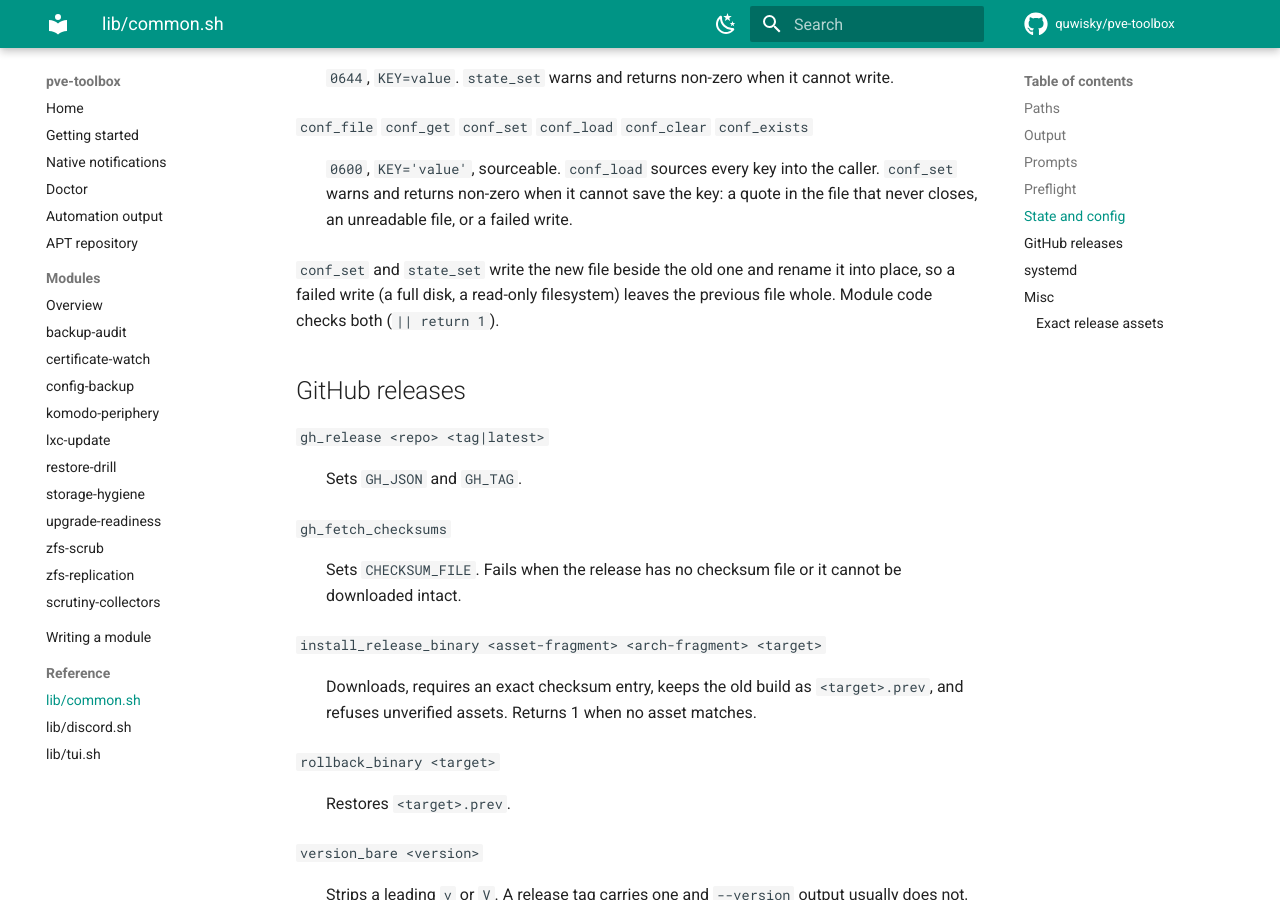
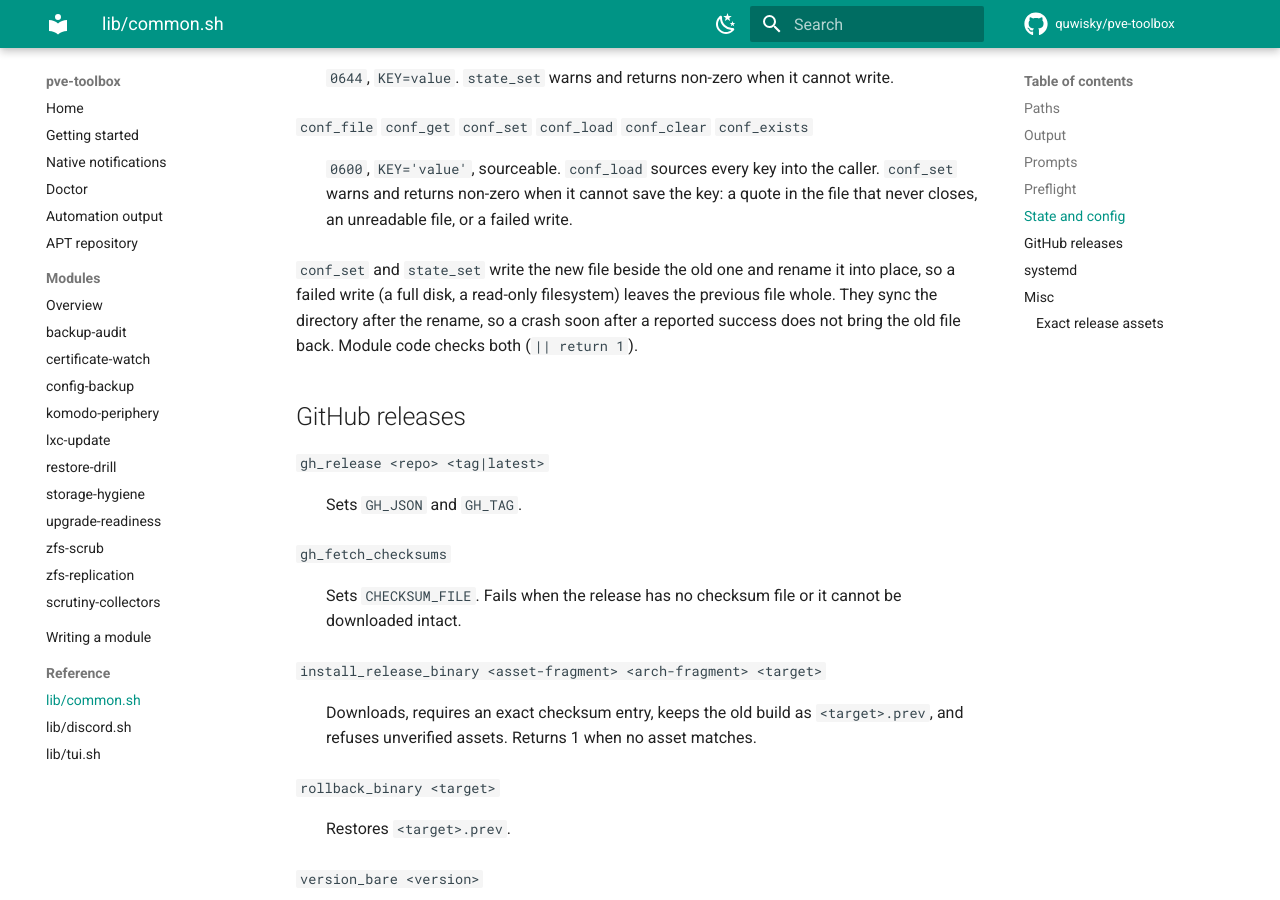
Before and after one commit to quwisky/pve-toolbox, an MkDocs documentation site: the page built from docs/reference/common.md, in a window 1280 px wide and 900 px high, scrolled down 3774 px. Built offline with MkDocs 1.6.1 and Material for MkDocs 9.7.7, drawn with Linux system fonts in a browser that asks for light colours; comment, search, counter and statistics services are not loaded.

Commit message:
fix(conf): sync the directory after renaming conf and state files (#116)
The synced rename synced the new file but not its directory, so a crash
soon after a reported success could lose the rename and bring back the
previous file. Sync the directory after the rename in _replace_file and
in the config-backup runner's state writer.

```diff
--- a/docs/reference/common.md
+++ b/docs/reference/common.md
@@ -151,7 +151,9 @@ See [State versus config](../writing-a-module.md#state-versus-config).
 
 `conf_set` and `state_set` write the new file beside the old one and rename
 it into place, so a failed write (a full disk, a read-only filesystem) leaves
-the previous file whole. Module code checks both (`|| return 1`).
+the previous file whole. They sync the directory after the rename, so a crash
+soon after a reported success does not bring the old file back. Module code
+checks both (`|| return 1`).
 
 ## GitHub releases
 
```
Also changed, not shown: 4 other files.
